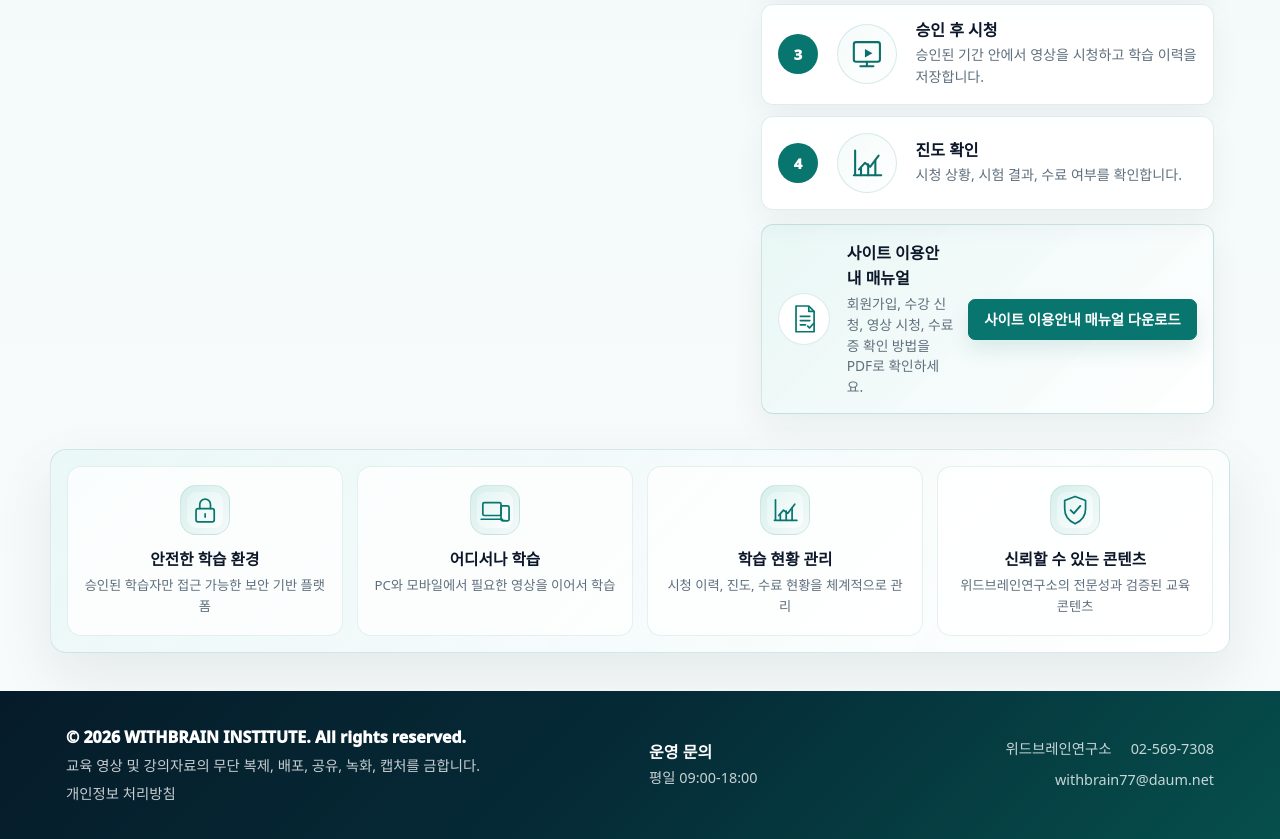
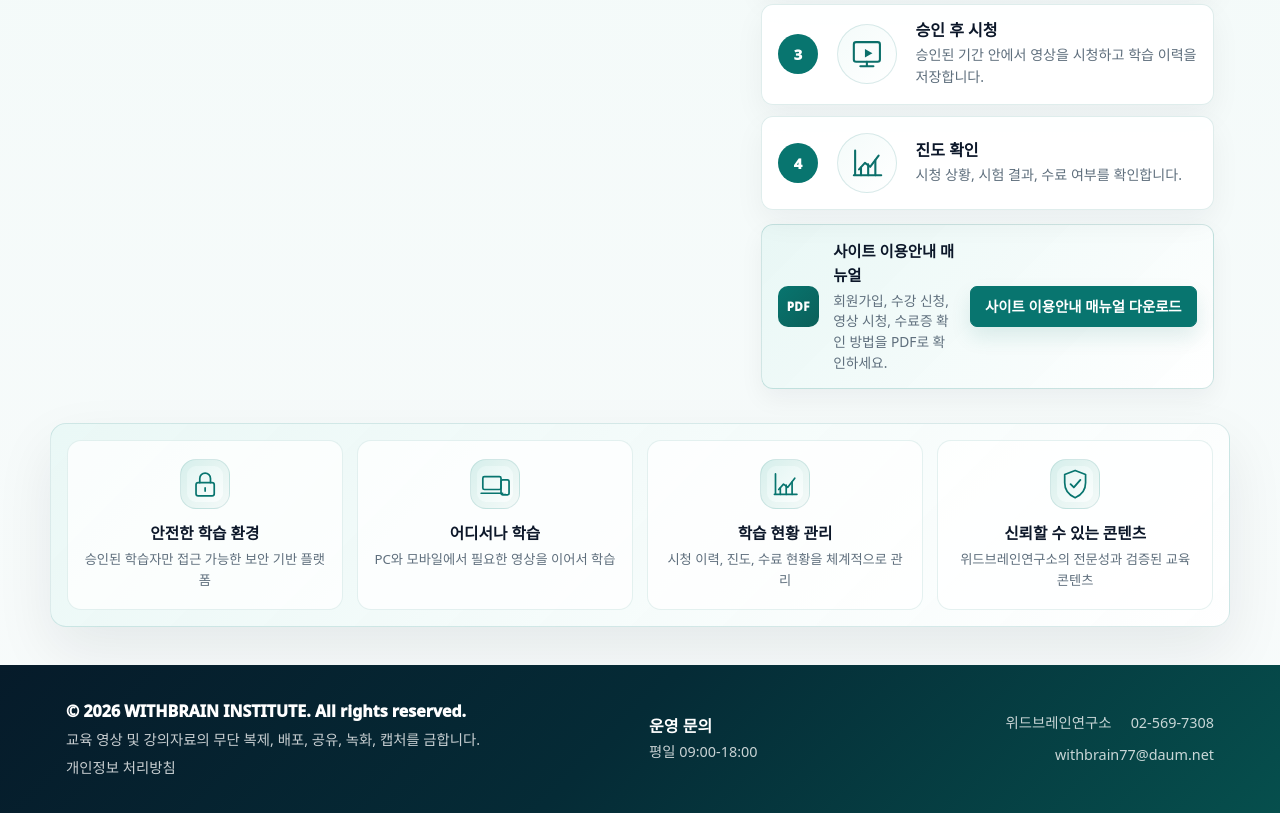
Before and after one commit to withbrain77/onedu-lms, a Django app: page / in a window 1280 px wide. Shown: the part 1254-2093 px from the top of the page. After the commit the page ends 2067 px from the top, so only its background shows below. Run offline with Django 4.2, Linux system fonts and the light colour scheme; data that the repository does not hold is empty; parts of the project's set-up code (start-up, migrations or seed data) failed here and were passed over.

Commit message:
Refine home manual download card

```diff
--- a/static/css/app.css
+++ b/static/css/app.css
@@ -2878,29 +2878,26 @@ body {
     linear-gradient(135deg, rgba(232, 247, 245, 0.98), rgba(255, 255, 255, 0.96));
   border: 1px solid rgba(8, 117, 111, 0.18);
   border-radius: 12px;
-  box-shadow: 0 14px 34px rgba(6, 27, 42, 0.06);
-  display: grid;
-  gap: 0.9rem;
-  grid-template-columns: 3.4rem minmax(0, 1fr) auto;
+  box-shadow: 0 10px 24px rgba(6, 27, 42, 0.05);
+  display: grid;
+  gap: 0.8rem;
+  grid-template-columns: 2.65rem minmax(0, 1fr) auto;
   margin-top: 0.9rem;
-  padding: 1rem;
-}
-
-.portal-manual-icon {
-  align-items: center;
-  background: #fff;
-  border: 1px solid rgba(8, 117, 111, 0.14);
-  border-radius: 999px;
-  color: var(--onedu-primary);
+  padding: 0.9rem 1rem;
+}
+
+.portal-manual-mark {
+  align-items: center;
+  background: linear-gradient(135deg, var(--onedu-primary), #0b5f59);
+  border-radius: 10px;
+  color: #fff;
   display: inline-flex;
-  height: 3.25rem;
+  font-size: 0.72rem;
+  font-weight: 950;
+  height: 2.55rem;
   justify-content: center;
-  width: 3.25rem;
-}
-
-.portal-manual-icon .portal-svg-icon {
-  height: 68%;
-  width: 68%;
+  letter-spacing: 0.04em;
+  width: 2.55rem;
 }
 
 .portal-manual-copy {
@@ -2910,7 +2907,7 @@ body {
 .portal-manual-copy strong {
   color: var(--onedu-ink);
   display: block;
-  font-size: 1rem;
+  font-size: 0.96rem;
   font-weight: 900;
   margin-bottom: 0.2rem;
 }
@@ -2923,6 +2920,9 @@ body {
 }
 
 .portal-manual-card .btn {
+  min-height: 2.35rem;
+  padding-left: 0.9rem;
+  padding-right: 0.9rem;
   white-space: nowrap;
 }
 
@@ -3161,7 +3161,7 @@ body {
   }
 
   .portal-manual-card {
-    grid-template-columns: 3rem minmax(0, 1fr);
+    grid-template-columns: 2.55rem minmax(0, 1fr);
   }
 
   .portal-manual-card .btn {
@@ -3169,9 +3169,9 @@ body {
     width: 100%;
   }
 
-  .portal-manual-icon {
-    height: 3rem;
-    width: 3rem;
+  .portal-manual-mark {
+    height: 2.45rem;
+    width: 2.45rem;
   }
 }
 
--- a/templates/core/home.html
+++ b/templates/core/home.html
@@ -216,9 +216,7 @@
         </li>
       </ol>
       <div class="portal-manual-card" aria-label="사이트 이용안내 매뉴얼">
-        <span class="portal-manual-icon" aria-hidden="true">
-          <svg class="portal-svg-icon" focusable="false"><use href="{% static 'img/home-icons.svg' %}#icon-certificate"></use></svg>
-        </span>
+        <span class="portal-manual-mark" aria-hidden="true">PDF</span>
         <div class="portal-manual-copy">
           <strong>사이트 이용안내 매뉴얼</strong>
           <p>회원가입, 수강 신청, 영상 시청, 수료증 확인 방법을 PDF로 확인하세요.</p>
```
